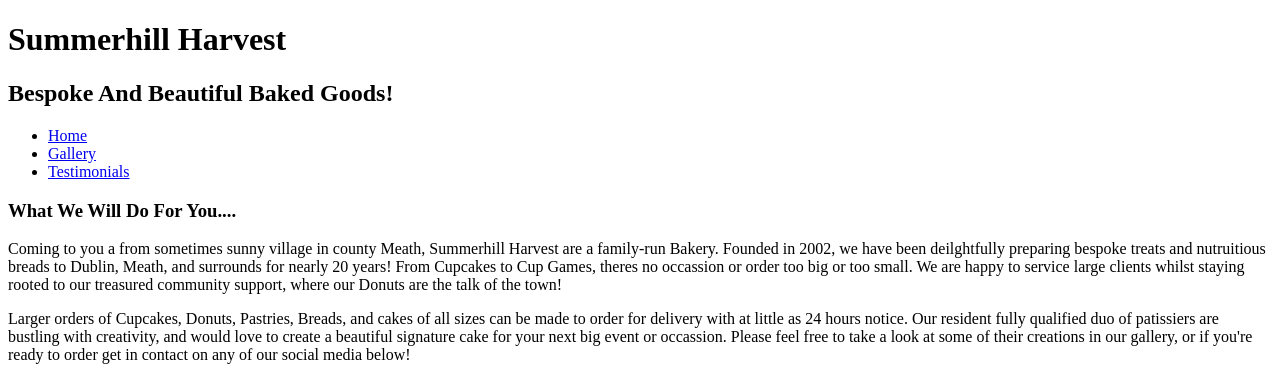
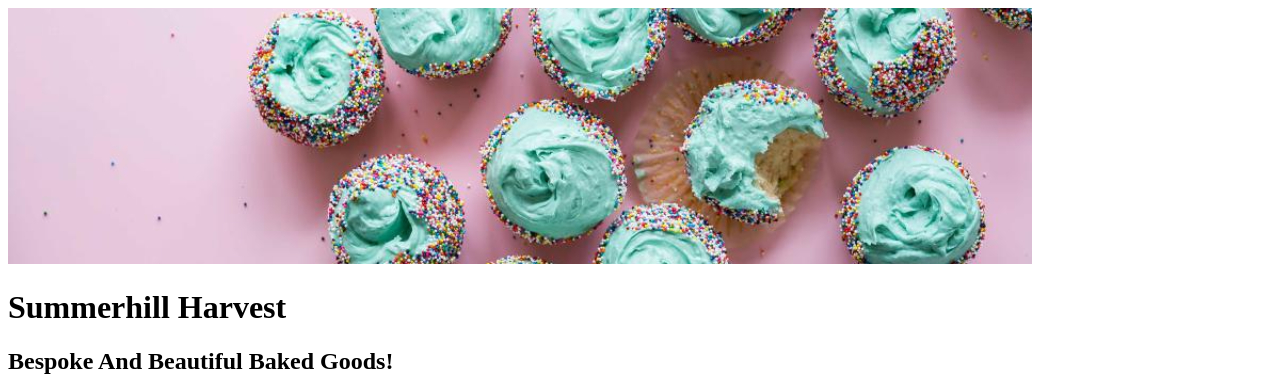
Before and after one commit to 7030066jr/summerhill-harvest, a plain HTML site: page index.html in a window 1280 px wide. Shown: the top 376 px of the page. Drawn offline with Linux system fonts and the light colour scheme.

Commit message:
Update index.html

```diff
--- a/index.html
+++ b/index.html
@@ -12,7 +12,7 @@
      </head>
      <body>
             <header>
-              <!--This will appear within hero image on all pages and be styled with an opague block-->
+              <img src="hero_imagev1.jpg" alt="blue cupcakes" id="hero-image">
               <h1 id="hero-text"> Summerhill Harvest</h1>
             </header>
      <section>
```
